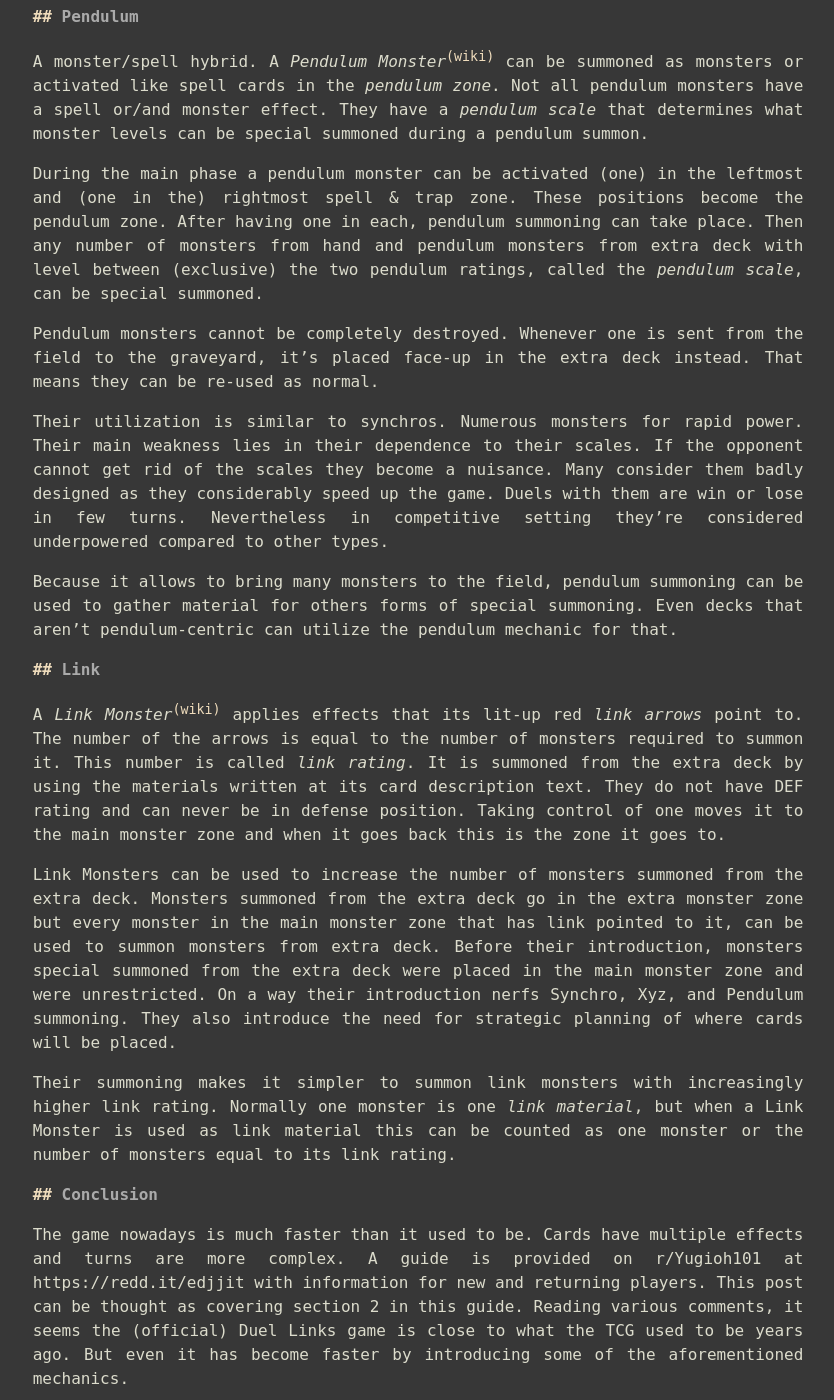
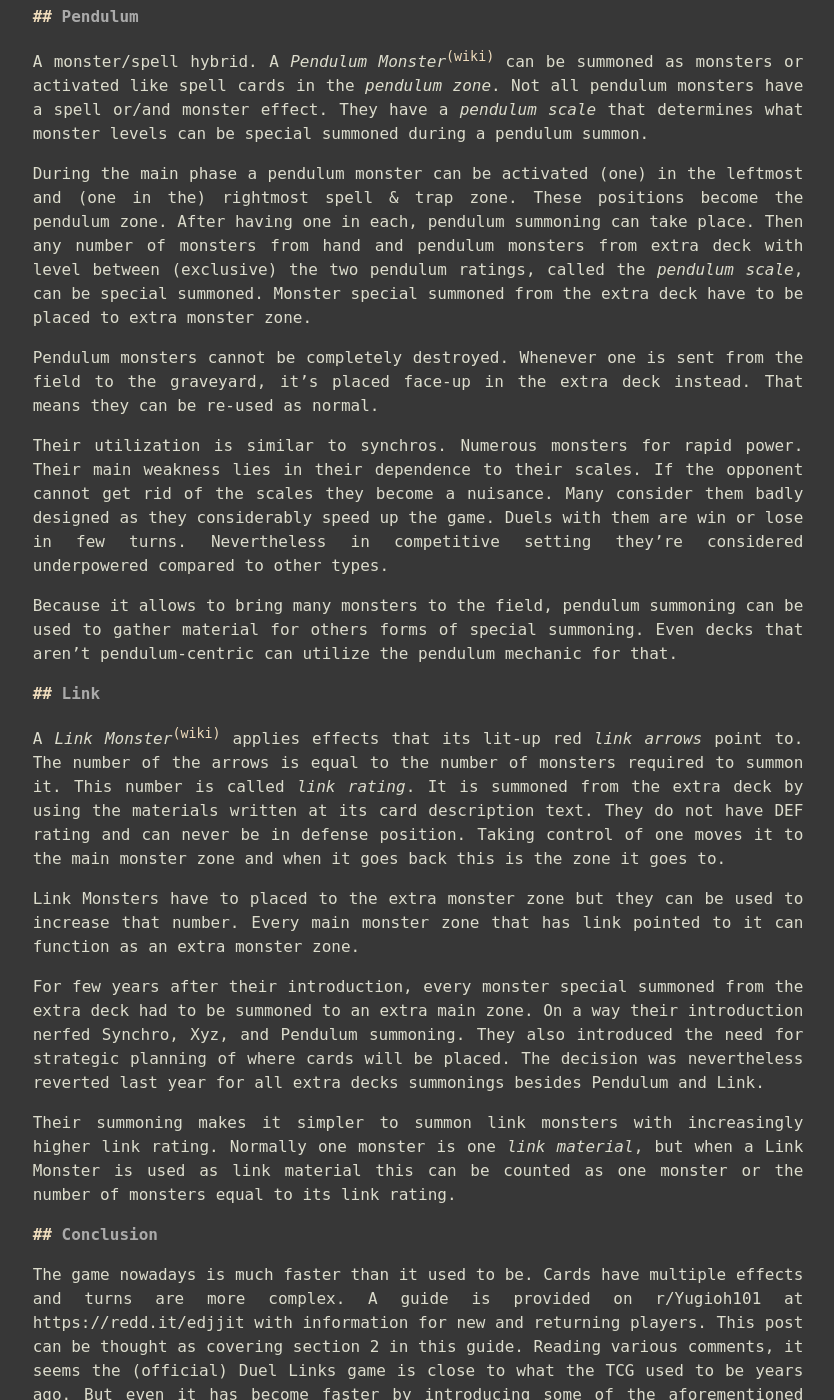
Before and after one commit to konfou/konfou.github.io, a Jekyll site: the page built from _posts/2021-04-14-yu-gi-oh-card-game-for-classic-anime-viewers.md, in a window 1280 px wide and 1400 px high, scrolled down 1782 px. Shown: the whole window, without its empty margins (222-1056 px from the left). Built offline with Jekyll 4.4.1, drawn with Linux system fonts in a browser that asks for light colours; some of the changed text lies outside the part shown.

Commit message:
yu-gi-oh-card-game-for-classic-anime-viewers: rules 2020 fix

```diff
--- a/_posts/2021-04-14-yu-gi-oh-card-game-for-classic-anime-viewers.md
+++ b/_posts/2021-04-14-yu-gi-oh-card-game-for-classic-anime-viewers.md
@@ -21,13 +21,13 @@
 ## Extra deck
 
 The _extra deck_  contains monsters that can be special  summoned in the
-_extra monster  zone_.  The  extra monster  zone is  shared for  the two
-duelists but  normally only one  of the two  positions can be  used from
-each  one.  It replaced  the  _fusion  deck_  when synchro  monster  got
-introduced.  Before  then fusion  and  ritual  monsters where  the  only
-monsters that could be special  summoned.  For reminder, fusion monsters
-require  specific  monsters, called  _fusion  materials_,  and a  fusion
-summoning  card  such   as,  the  known  from  the   anime,  {%  include
+_main monster zone_ and _extra monster zone_.  The extra monster zone is
+shared for the  two duelists but normally only one  of the two positions
+can be used  from each one.  It replaced the  _fusion deck_ when synchro
+monster got  introduced.  Before then  fusion and ritual  monsters where
+the only monsters that could  be special summoned.  For reminder, fusion
+monsters  require specific  monsters, called  _fusion materials_,  and a
+fusion summoning  card such  as, the  known from  the anime,  {% include
 ygocard.html  search='Polymerization' %}.   Ritual monsters  are special
 summoned with a  specific ritual summoning card.  In  contrast to fusion
 and all other special summoned monsters, ritual monster cards are placed
@@ -96,7 +96,9 @@
 become the pendulum zone.  After  having one in each, pendulum summoning
 can take  place.  Then  any number  of monsters  from hand  and pendulum
 monsters from extra deck with level between (exclusive) the two pendulum
-ratings, called the _pendulum scale_, can be special summoned.
+ratings, called the  _pendulum scale_, can be  special summoned. Monster
+special summoned from the extra deck  have to be placed to extra monster
+zone.
 
 Pendulum monsters cannot be completely  destroyed.  Whenever one is sent
 from the field  to the graveyard, it's placed face-up  in the extra deck
@@ -126,14 +128,16 @@
 it to the  main monster zone and when  it goes back this is  the zone it
 goes to.
 
-Link Monsters  can be used to  increase the number of  monsters summoned
-from the  extra deck.  Monsters summoned  from the extra deck  go in the
-extra monster zone  but every monster in the main  monster zone that has
-link pointed  to it,  can be  used to summon  monsters from  extra deck.
-Before their introduction, monsters special summoned from the extra deck
-were placed  in the main  monster zone and  were unrestricted. On  a way
-their introduction nerfs Synchro, Xyz, and Pendulum summoning. They also
-introduce the need for strategic planning of where cards will be placed.
+Link Monsters have to  placed to the extra monster zone  but they can be
+used to  increase that number.   Every main  monster zone that  has link
+pointed to it can function as an extra monster zone.
+
+For few years  after their introduction, every  monster special summoned
+from the extra deck  had to be summoned to an extra main  zone. On a way
+their  introduction nerfed  Synchro, Xyz,  and Pendulum  summoning. They
+also introduced the  need for strategic planning of where  cards will be
+placed. The decision  was nevertheless reverted last year  for all extra
+decks summonings besides Pendulum and Link.
 
 Their  summoning  makes   it  simpler  to  summon   link  monsters  with
 increasingly  higher link  rating.  Normally  one monster  is one  _link
```
Also changed, not shown: other parts of _posts/2021-04-14-yu-gi-oh-card-game-for-classic-anime-viewers.md (+2 -2 lines).
